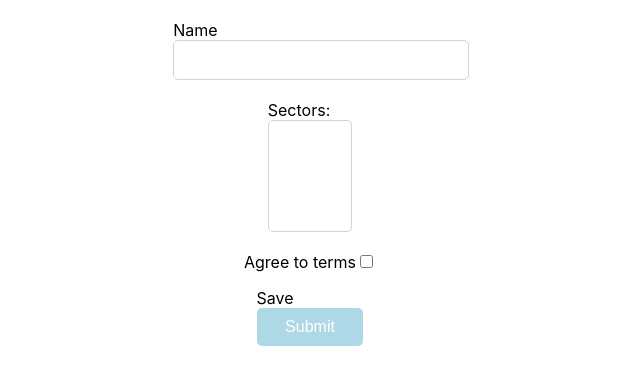
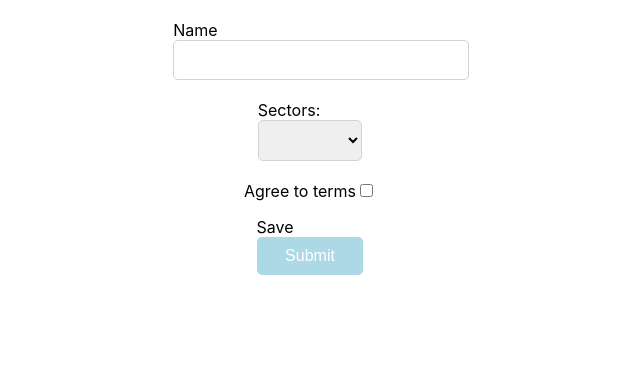
Before and after one commit to Nyame-Wolf/sectors, a React (Create React App) app: page / in a window 1280 px wide. Shown: the top 384 px of the page, without its empty margins (330-970 px from the left). Built offline with nearby package versions, Linux system fonts and the light colour scheme.

Commit message:
adapt the data in the database to select options

```diff
--- a/src/components/Selector.js
+++ b/src/components/Selector.js
@@ -6,7 +6,7 @@ import { getOptions } from '../redux/reducers/options';
 
 import './SectorForm.css';
 
-export default function Selector({ value, onChange }) {
+export default function Selector({ value, onChange, sector_id }) {
   const dispatch = useDispatch();
 
   const options = useSelector((state) => {
@@ -23,7 +23,6 @@ export default function Selector({ value, onChange }) {
   useEffect(() => {
     dispatch(getOptions());
   }, []);
-  console.log(options);
 
   // Render a number of spaces
   const renderSpaces = (depth) =>
@@ -52,10 +51,15 @@ export default function Selector({ value, onChange }) {
     // same level since they are both options
     return [child, ...children];
   };
-
   return (
-    <select value={value} onChange={onChange} size="5">
-      {Object.keys(options).map((id) => renderSector(options, options[id], 0))}
+    <select value={value} onChange={onChange}>
+      {Object.keys(options).map((id) => {
+        const sector = options[id];
+        if (sector.sector_id) {
+          return null;
+        }
+        return renderSector(options, options[id], 0);
+      })}
     </select>
   );
 }
```
